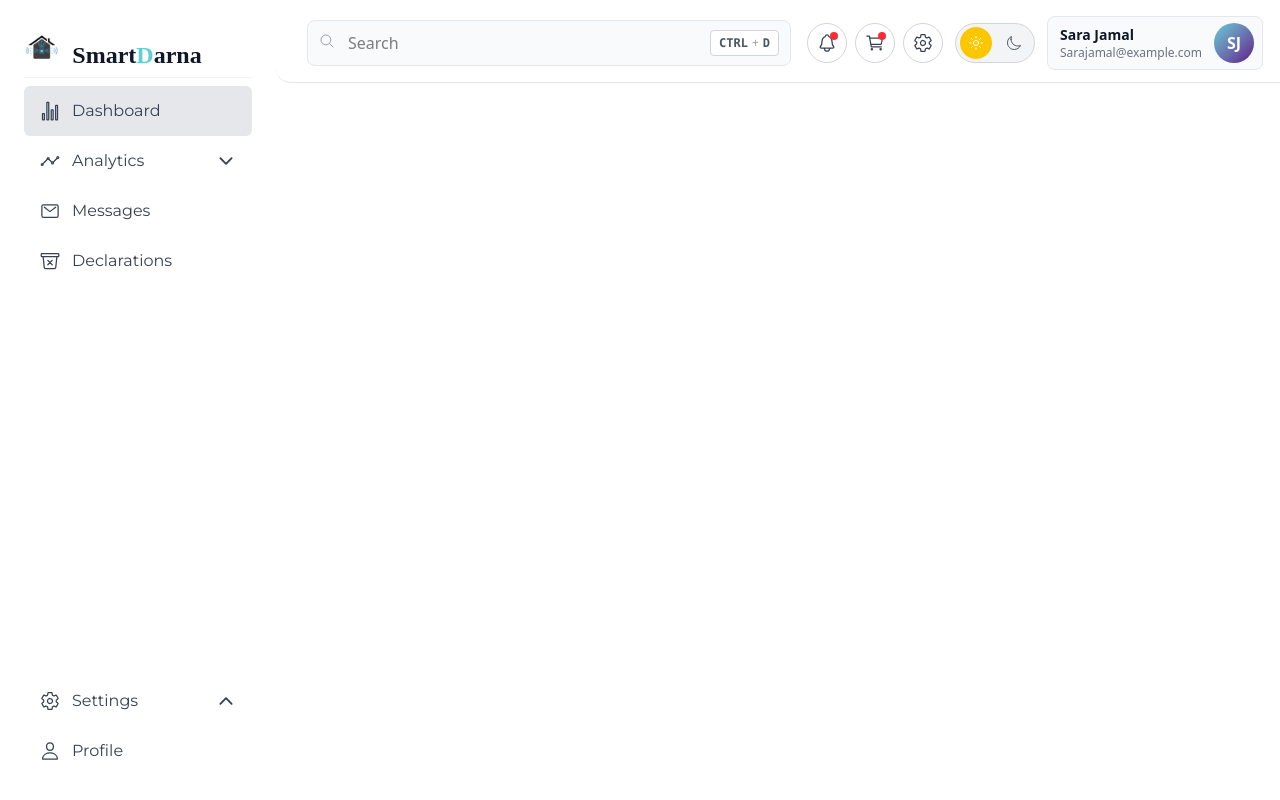
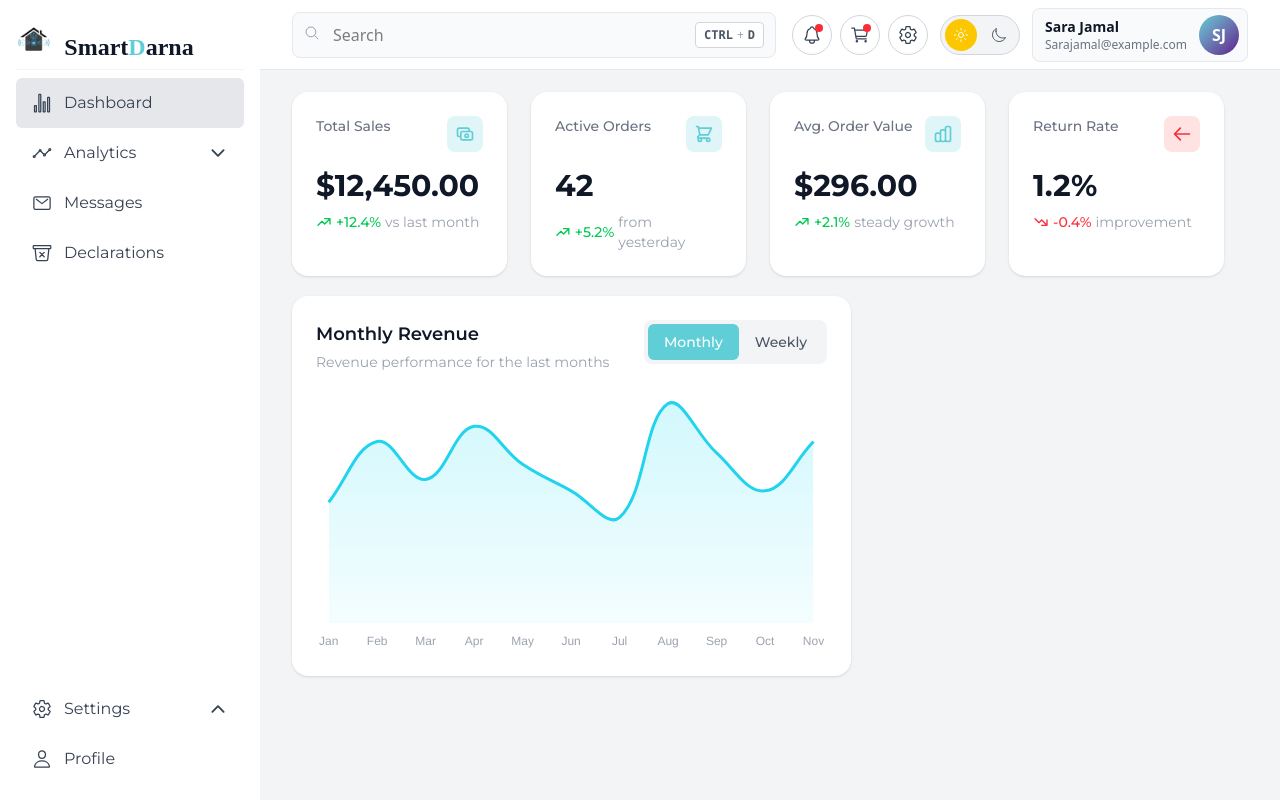
Before and after one commit to AZZEDINE-RIH/SmartDarna-, an Angular app: page / in a window 1280 px wide. Shown: the top 800 px of the page. Built offline with nearby package versions, Linux system fonts and the light colour scheme; a web font is replaced by a local one.

Commit message:
charts and grid are updated

```diff
--- a/package.json
+++ b/package.json
@@ -32,6 +32,7 @@
     "@angular/platform-server": "^21.0.0",
     "@angular/router": "^21.0.0",
     "@angular/ssr": "^21.0.2",
+    "chart.js": "^4.5.1",
     "express": "^5.1.0",
     "gsap": "^3.14.2",
     "rxjs": "~7.8.0",
--- a/src/app/User/dashboard/dashboard.css
+++ b/src/app/User/dashboard/dashboard.css
@@ -0,0 +1,3 @@
+ .dashboard-root {
+   font-family: "Montserrat", sans-serif;
+ }
--- a/src/app/User/dashboard/dashboard.html
+++ b/src/app/User/dashboard/dashboard.html
@@ -1,11 +1,11 @@
-<body class="bg-gray-100 p-8">
-    <div class="grid grid-cols-1 md:grid-cols-2 lg:grid-cols-4 gap-6 max-w-7xl mx-auto">
+<div class="dashboard-root bg-gray-100 px-8 ">
+    <div class="grid grid-cols-1 md:grid-cols-2 lg:grid-cols-4 gap-6 max-w-7xl mx-auto mb-5 pt-3">
         <!-- Total Sales Card -->
         <div class="bg-white rounded-2xl p-6 shadow-sm">
             <div class="flex items-start justify-between mb-4">
                 <h3 class="text-gray-500 text-sm font-medium">Total Sales</h3>
-                <div class="bg-cyan-100 p-2 rounded-lg">
-                    <svg class="w-5 h-5 text-cyan-500" fill="none" stroke="currentColor" viewBox="0 0 24 24">
+                <div class="p-2 rounded-lg" style="background-color: rgba(96, 206, 214, 0.2);">
+                    <svg class="w-5 h-5" fill="none" stroke="currentColor" viewBox="0 0 24 24" style="color: #60CED6;">
                         <path stroke-linecap="round" stroke-linejoin="round" stroke-width="2" d="M17 9V7a2 2 0 00-2-2H5a2 2 0 00-2 2v6a2 2 0 002 2h2m2 4h10a2 2 0 002-2v-6a2 2 0 00-2-2H9a2 2 0 00-2 2v6a2 2 0 002 2zm7-5a2 2 0 11-4 0 2 2 0 014 0z"></path>
                     </svg>
                 </div>
@@ -25,8 +25,8 @@
         <div class="bg-white rounded-2xl p-6 shadow-sm">
             <div class="flex items-start justify-between mb-4">
                 <h3 class="text-gray-500 text-sm font-medium">Active Orders</h3>
-                <div class="bg-cyan-100 p-2 rounded-lg">
-                    <svg class="w-5 h-5 text-cyan-500" fill="none" stroke="currentColor" viewBox="0 0 24 24">
+                <div class="p-2 rounded-lg" style="background-color: rgba(96, 206, 214, 0.2);">
+                    <svg class="w-5 h-5" fill="none" stroke="currentColor" viewBox="0 0 24 24" style="color: #60CED6;">
                         <path stroke-linecap="round" stroke-linejoin="round" stroke-width="2" d="M3 3h2l.4 2M7 13h10l4-8H5.4M7 13L5.4 5M7 13l-2.293 2.293c-.63.63-.184 1.707.707 1.707H17m0 0a2 2 0 100 4 2 2 0 000-4zm-8 2a2 2 0 11-4 0 2 2 0 014 0z"></path>
                     </svg>
                 </div>
@@ -46,8 +46,8 @@
         <div class="bg-white rounded-2xl p-6 shadow-sm">
             <div class="flex items-start justify-between mb-4">
                 <h3 class="text-gray-500 text-sm font-medium">Avg. Order Value</h3>
-                <div class="bg-cyan-100 p-2 rounded-lg">
-                    <svg class="w-5 h-5 text-cyan-500" fill="none" stroke="currentColor" viewBox="0 0 24 24">
+                <div class="p-2 rounded-lg" style="background-color: rgba(96, 206, 214, 0.2);">
+                    <svg class="w-5 h-5" fill="none" stroke="currentColor" viewBox="0 0 24 24" style="color: #60CED6;">
                         <path stroke-linecap="round" stroke-linejoin="round" stroke-width="2" d="M9 19v-6a2 2 0 00-2-2H5a2 2 0 00-2 2v6a2 2 0 002 2h2a2 2 0 002-2zm0 0V9a2 2 0 012-2h2a2 2 0 012 2v10m-6 0a2 2 0 002 2h2a2 2 0 002-2m0 0V5a2 2 0 012-2h2a2 2 0 012 2v14a2 2 0 01-2 2h-2a2 2 0 01-2-2z"></path>
                     </svg>
                 </div>
@@ -85,4 +85,32 @@
             </div>
         </div>
     </div>
-</body>
+
+        <div class="lg:w-3/5 bg-white rounded-2xl p-6 shadow-sm">
+            <div class="flex items-start justify-between mb-6">
+                <!-- Title & Subtitle -->
+                 <div>
+                    <h2 class="text-lg font-semibold text-gray-900 mb-1">
+                    Monthly Revenue
+                    </h2>
+                    <p class="text-sm text-gray-400">
+                    Revenue performance for the last months
+                    </p>
+                </div>
+                <!-- Monthly / Weekly toggle -->
+                <div class="flex bg-gray-100 rounded-lg p-1">
+                    <button class="px-4 py-2 text-white rounded-md text-sm font-medium" style="background-color: #60CED6;">
+                    Monthly
+                    </button>
+                    <button class="px-4 py-2 text-gray-600 rounded-md text-sm font-medium hover:bg-gray-200">
+                    Weekly
+                    </button>
+                </div>
+            </div>
+            <div class="h-64">
+                <canvas id="revenueChart"></canvas>
+            </div>
+        </div>
+
+
+</div>
--- a/src/app/User/dashboard/dashboard.ts
+++ b/src/app/User/dashboard/dashboard.ts
@@ -1,4 +1,7 @@
-import { Component } from '@angular/core';
+import { Component, AfterViewInit } from '@angular/core';
+import { Chart, registerables } from 'chart.js';
+
+Chart.register(...registerables);
 
 @Component({
   selector: 'app-dashboard',
@@ -6,6 +9,93 @@ import { Component } from '@angular/core';
   templateUrl: './dashboard.html',
   styleUrl: './dashboard.css',
 })
-export class Dashboard {
+export class Dashboard implements AfterViewInit {
+  ngAfterViewInit(): void {
 
+    // Get the canvas element
+    const canvas = document.getElementById('revenueChart') as HTMLCanvasElement;
+
+    if (!canvas) {
+      console.error('Canvas element with id "revenueChart" not found');
+      return;
+    }
+
+    const ctx = canvas.getContext('2d');
+
+    if (!ctx) {
+      console.error('Could not get 2d context from canvas');
+      return;
+    }
+
+    // Gradient for the chart
+    const gradient = ctx.createLinearGradient(0, 0, 0, 300);
+    gradient.addColorStop(0, 'rgba(103, 232, 249, 0.3)');
+    gradient.addColorStop(1, 'rgba(103, 232, 249, 0)');
+
+    // Initialize the chart
+    new Chart(ctx, {
+      type: 'line',
+      data: {
+        labels: ['Jan', 'Feb', 'Mar', 'Apr', 'May', 'Jun', 'Jul', 'Aug', 'Sep', 'Oct', 'Nov'],
+        datasets: [{
+          data: [32000, 48000, 38000, 52000, 42000, 35000, 28000, 58000, 45000, 35000, 48000],
+          borderColor: '#22d3ee',
+          backgroundColor: gradient,
+          borderWidth: 3,
+          fill: true,
+          tension: 0.4,
+          pointRadius: 0,
+          pointHoverRadius: 6,
+          pointHoverBackgroundColor: '#22d3ee',
+          pointHoverBorderColor: '#fff',
+          pointHoverBorderWidth: 2
+        }]
+      },
+      options: {
+        responsive: true,
+        maintainAspectRatio: false,
+        layout: {
+          padding: 0
+        },
+        plugins: {
+          legend: { display: false },
+          tooltip: {
+            mode: 'index',
+            intersect: false,
+            backgroundColor: '#1f2937',
+            padding: 12,
+            cornerRadius: 8,
+            displayColors: false,
+            callbacks: {
+              label: function(context: any) {
+                return '$' + (context.parsed?.y ?? 0).toLocaleString();
+              }
+            }
+          }
+        },
+        scales: {
+          y: {
+            display: false,
+            beginAtZero: true,
+            grid: {
+              drawTicks: false,
+              color: 'rgba(0, 0, 0, 0.05)',
+            },
+            border: {
+              display: false,
+            }
+          },
+          x: {
+            grid: { display: false },
+            border: { display: false },
+            ticks: {
+              color: '#9ca3af',
+              font: { size: 12 }
+            }
+          }
+        },
+        interaction: { intersect: false, mode: 'index' }
+      }
+    });
+  }
 }
--- a/src/app/User/navbar/navbar.css
+++ b/src/app/User/navbar/navbar.css
@@ -0,0 +1,3 @@
+:host {
+  display: contents;
+}
--- a/src/app/User/navbar/navbar.html
+++ b/src/app/User/navbar/navbar.html
@@ -1,6 +1,6 @@
 
-<nav class="fixed top-1 left-[275px] w-[calc(100%-260px)] bg-white rounded-2xl border-b border-gray-200 z-50 ">
-      <div class="flex items-center justify-between px-8 py-3 gap-4">
+<nav class="fixed top-0 left-[260px] w-[calc(100%-260px)] h-[70px] bg-white border-b border-gray-200 z-50">
+      <div class="flex items-center justify-between px-8 h-full gap-4">
 
     <!-- Center Section: Search Bar -->
         <div class="flex-1 max-w-2xl">
@@ -44,7 +44,7 @@
             class="cursor-pointer relative w-20 h-10 bg-gray-100 rounded-full border border-gray-300 flex items-center px-1 transition-all overflow-hidden"
           >
             <div
-              class="absolute w-8 h-8 rounded-full transition-transform duration-300 z-0"
+              class="absolute w-8 h-8 rounded-full bg-yellow-400 z-10 transition-transform duration-300"
               [ngClass]="isDarkMode ? 'bg-slate-700' : 'bg-yellow-400'"
               [style.transform]="isDarkMode ? 'translateX(40px)' : 'translateX(0)'"
             ></div>
--- a/src/app/User/sidebar/sidebar.html
+++ b/src/app/User/sidebar/sidebar.html
@@ -1,7 +1,5 @@
-<div class="min-h-screen">
-
-      <!-- SIDEBAR -->
-      <aside class="fixed top-2 left-2 bottom-2 flex flex-col gap-2 w-[260px] rounded-2xl px-4 bg-white">
+<!-- SIDEBAR -->
+<aside class="fixed top-0 left-0 h-screen w-[260px] flex flex-col gap-2 px-4 bg-white">
         <header class="flex items-center gap-3 h-[70px] pt-2.5 pb-1.5 border-b border-gray-100">
           <img [src]="logoSrc" alt="Logo" class="h-8 ml-0" />
           <span class="text-gray-900 pt-3.5 font-bold h-10 text-2xl">Smart<span>D</span>arna</span>
@@ -14,10 +12,10 @@
               [class]="getButtonClass(item.id)"
               (click)="handleItemClick(item)"
             >
-                <ion-icon [name]="item.icon" class="text-[20px]"></ion-icon>
+                <ion-icon [attr.name]="item.icon" class="text-[20px]"></ion-icon>
 
               <span>{{ item.label }}</span>
-              <ion-icon *ngIf="item.type === 'submenu'" [name]="'chevron-down-outline'" class="ml-auto text-[20px]"></ion-icon>
+              <ion-icon *ngIf="item.type === 'submenu'" [attr.name]="'chevron-down-outline'" class="ml-auto text-[20px]"></ion-icon>
             </button>
 
             <!-- SUBMENU -->
@@ -66,9 +64,9 @@
               [class]="getButtonClass(settingsItem.id)"
               (click)="handleItemClick(settingsItem)"
             >
-              <ion-icon [name]="settingsItem.icon" class="text-[20px]"></ion-icon>
+              <ion-icon [attr.name]="settingsItem.icon" class="text-[20px]"></ion-icon>
               <span>{{ settingsItem.label }}</span>
-              <ion-icon *ngIf="settingsItem.type === 'submenu'" [name]="'chevron-up-outline'" class="ml-auto text-[20px]"></ion-icon>
+              <ion-icon *ngIf="settingsItem.type === 'submenu'" [attr.name]="'chevron-up-outline'" class="ml-auto text-[20px]"></ion-icon>
             </button>
           </li>
 
@@ -78,7 +76,7 @@
               [class]="getButtonClass(profileItem.id)"
               (click)="handleItemClick(profileItem)"
             >
-              <ion-icon [name]="profileItem.icon" class="text-[20px]"></ion-icon>
+              <ion-icon [attr.name]="profileItem.icon" class="text-[20px]"></ion-icon>
               <span>{{ profileItem.label }}</span>
             </button>
           </li>
--- a/src/app/app.html
+++ b/src/app/app.html
@@ -1,4 +1,7 @@
+<app-sidebar></app-sidebar>
 <app-navbar></app-navbar>
-<app-sidebar></app-sidebar>
-<app-dashboard></app-dashboard>
-<router-outlet/>
+
+<main class="ml-[260px] pt-[80px] pr-6 pb-6 h-screen overflow-y-auto bg-gray-100">
+  <app-dashboard></app-dashboard>
+  <!-- <router-outlet/> if you use routes for pages -->
+</main>
```
Also changed, not shown: 1 other file (tests, documents, lock files or other folders).
